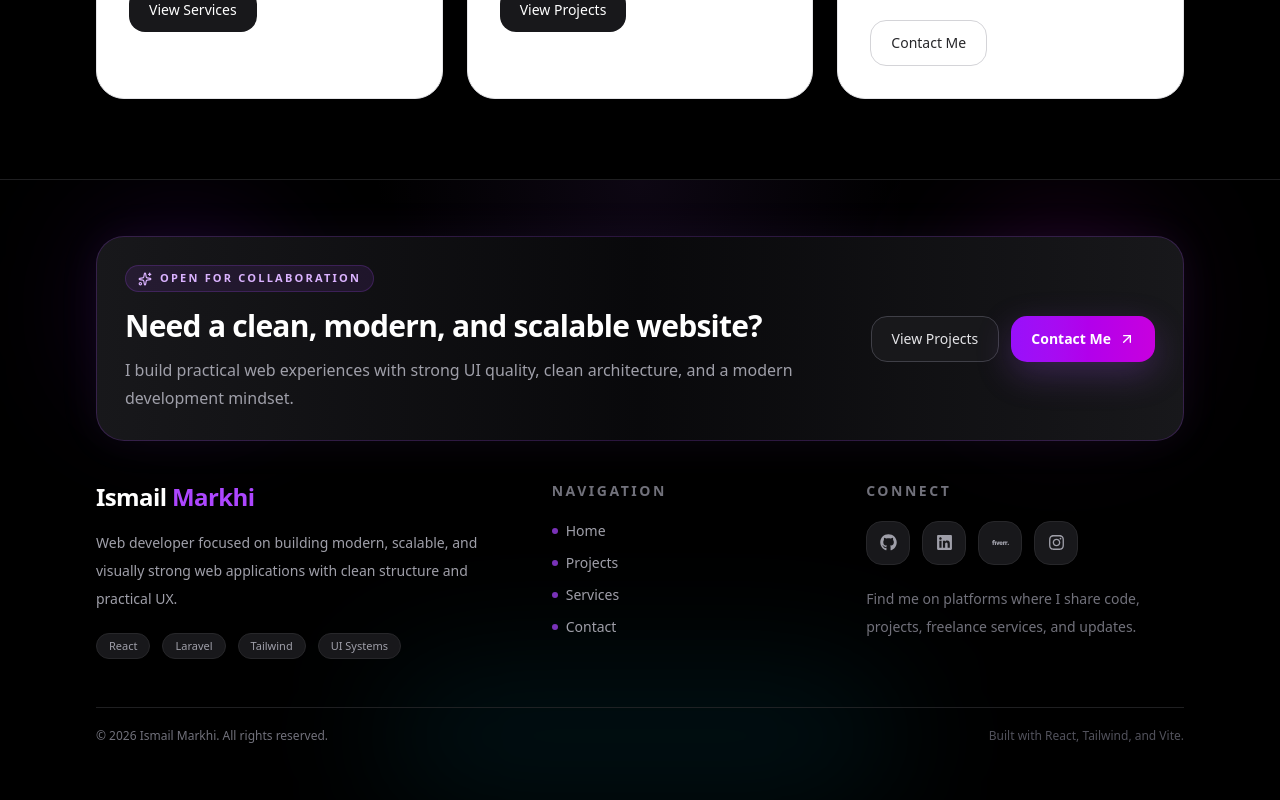
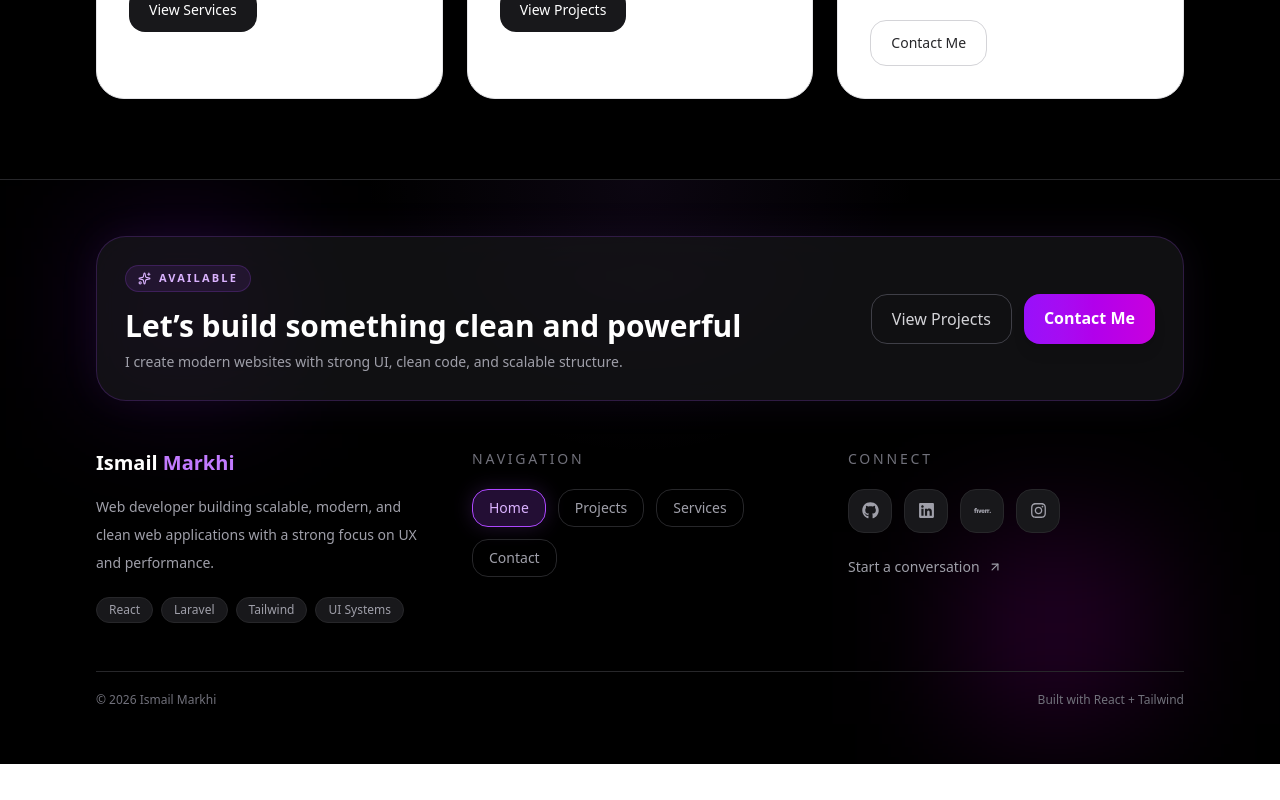
Before and after one commit to IsmailMarkhi/MyWorld, a React (Vite) app: page / in a window 1280 px wide. Shown: the part 3312-4112 px from the top of the page. After the commit the page ends 4076 px from the top, so only its background shows below. Built offline with nearby package versions, Linux system fonts and the light colour scheme.

Commit message:
index.html fixed

```diff
--- a/src/components/layout/Footer.jsx
+++ b/src/components/layout/Footer.jsx
@@ -1,33 +1,17 @@
-import { Link } from "react-router-dom";
+import { NavLink, Link } from "react-router-dom";
 import { FaGithub, FaLinkedin, FaInstagram } from "react-icons/fa";
 import { SiFiverr } from "react-icons/si";
 import { ArrowUpRight, Sparkles } from "lucide-react";
 
 const socialLinks = [
-  {
-    name: "GitHub",
-    href: "https://github.com/IsmailMarkhi",
-    icon: FaGithub,
-  },
-  {
-    name: "LinkedIn",
-    href: "https://www.linkedin.com/in/ismail-markhi-a67033317",
-    icon: FaLinkedin,
-  },
-  {
-    name: "Fiverr",
-    href: "https://www.fiverr.com/ismail1markhi",
-    icon: SiFiverr,
-  },
-  {
-    name: "Instagram",
-    href: "https://www.instagram.com/ismailmarkhi",
-    icon: FaInstagram,
-  },
+  { name: "GitHub", href: "https://github.com/IsmailMarkhi", icon: FaGithub },
+  { name: "LinkedIn", href: "https://www.linkedin.com/in/ismail-markhi-a67033317", icon: FaLinkedin },
+  { name: "Fiverr", href: "https://www.fiverr.com/ismail1markhi", icon: SiFiverr },
+  { name: "Instagram", href: "https://www.instagram.com/ismailmarkhi", icon: FaInstagram },
 ];
 
 const navLinks = [
-  { label: "Home", to: "/" },
+  { label: "Home", to: "/", end: true },
   { label: "Projects", to: "/projects" },
   { label: "Services", to: "/services" },
   { label: "Contact", to: "/contact" },
@@ -35,174 +19,146 @@ const navLinks = [
 
 export default function Footer() {
   return (
-    <footer className="relative overflow-hidden border-t border-zinc-800/80 bg-black">
-      {/* Neon atmosphere */}
+    <footer className="relative overflow-hidden border-t border-zinc-800 bg-black">
+
+      {/* Background glow */}
       <div className="pointer-events-none absolute inset-0">
-        <div className="absolute left-[8%] top-12 h-40 w-40 rounded-full bg-purple-700/20 blur-3xl" />
-        <div className="absolute right-[10%] top-10 h-44 w-44 rounded-full bg-fuchsia-700/20 blur-3xl" />
-        <div className="absolute bottom-0 left-1/2 h-32 w-[40%] -translate-x-1/2 rounded-full bg-cyan-500/10 blur-3xl" />
-        <div className="absolute inset-0 bg-[radial-gradient(circle_at_top,rgba(168,85,247,0.08),transparent_30%)]" />
+        <div className="absolute left-[8%] top-12 h-40 w-40 bg-purple-700/20 blur-3xl" />
+        <div className="absolute right-[10%] bottom-10 h-48 w-48 bg-fuchsia-700/20 blur-3xl" />
+        <div className="absolute inset-0 bg-[radial-gradient(circle_at_top,rgba(168,85,247,0.07),transparent_32%)]" />
       </div>
 
       <div className="relative mx-auto max-w-6xl px-5 py-14 sm:px-6 lg:px-8">
-        {/* Top CTA strip */}
-        <div
-          className="
-            mb-10 rounded-[28px] border border-purple-500/20
-            bg-gradient-to-r from-zinc-900 via-zinc-950 to-zinc-900
-            p-6 shadow-[0_0_40px_rgba(168,85,247,0.08)]
-            sm:p-7
-          "
-        >
-          <div className="flex flex-col gap-5 lg:flex-row lg:items-center lg:justify-between">
-            <div className="max-w-2xl">
+
+        {/* CTA STRIP */}
+        <div className="mb-12 rounded-[30px] border border-purple-500/20 bg-zinc-900/70 p-7 backdrop-blur-xl shadow-[0_0_40px_rgba(168,85,247,0.08)]">
+          <div className="flex flex-col gap-6 lg:flex-row lg:items-center lg:justify-between">
+
+            <div>
               <span className="inline-flex items-center gap-2 rounded-full border border-purple-500/20 bg-purple-500/10 px-3 py-1 text-[11px] font-semibold uppercase tracking-[0.2em] text-purple-300">
-                <Sparkles size={14} />
-                Open for collaboration
+                <Sparkles size={13} />
+                Available
               </span>
 
-              <h2 className="mt-4 text-2xl font-semibold tracking-tight text-white sm:text-3xl">
-                Need a clean, modern, and scalable website?
+              <h2 className="mt-4 text-2xl font-semibold text-white sm:text-3xl">
+                Let’s build something clean and powerful
               </h2>
 
-              <p className="mt-3 text-sm leading-7 text-zinc-400 sm:text-base">
-                I build practical web experiences with strong UI quality, clean
-                architecture, and a modern development mindset.
+              <p className="mt-2 text-sm text-zinc-400 max-w-xl">
+                I create modern websites with strong UI, clean code, and scalable structure.
               </p>
             </div>
 
-            <div className="flex flex-col gap-3 sm:flex-row">
+            <div className="flex gap-3 flex-col sm:flex-row">
               <Link
                 to="/projects"
-                className="
-                  inline-flex items-center justify-center gap-2 rounded-2xl
-                  border border-zinc-700 bg-zinc-900 px-5 py-3 text-sm font-medium
-                  text-zinc-200 transition-all duration-300
-                  hover:-translate-y-[1px] hover:border-purple-400 hover:text-white
-                  hover:shadow-[0_0_25px_rgba(168,85,247,0.18)]
-                "
+                className="px-5 py-3 rounded-2xl border border-zinc-700 text-zinc-300 hover:text-white hover:border-purple-400 transition"
               >
                 View Projects
               </Link>
 
               <Link
                 to="/contact"
-                className="
-                  inline-flex items-center justify-center gap-2 rounded-2xl
-                  bg-gradient-to-r from-purple-600 to-fuchsia-600
-                  px-5 py-3 text-sm font-semibold text-white
-                  shadow-[0_12px_35px_rgba(168,85,247,0.25)]
-                  transition-all duration-300
-                  hover:-translate-y-[1px]
-                  hover:shadow-[0_18px_45px_rgba(168,85,247,0.35)]
-                "
+                className="px-5 py-3 rounded-2xl bg-gradient-to-r from-purple-600 to-fuchsia-600 text-white font-semibold shadow-lg hover:shadow-[0_0_25px_rgba(168,85,247,0.4)] transition"
               >
                 Contact Me
-                <ArrowUpRight size={16} />
               </Link>
             </div>
+
           </div>
         </div>
 
-        {/* Main footer content */}
-        <div className="grid gap-10 md:grid-cols-[1.2fr_0.8fr_0.9fr] md:gap-8">
-          {/* Brand */}
-          <div className="max-w-md">
-            <h3 className="text-xl font-semibold tracking-tight text-white sm:text-2xl">
-              Ismail <span className="text-purple-500">Markhi</span>
+        {/* MAIN GRID */}
+        <div className="grid gap-10 md:grid-cols-3">
+
+          {/* BRAND */}
+          <div>
+            <h3 className="text-xl font-semibold text-white">
+              Ismail <span className="text-purple-400">Markhi</span>
             </h3>
 
-            <p className="mt-4 text-sm leading-7 text-zinc-400">
-              Web developer focused on building modern, scalable, and visually
-              strong web applications with clean structure and practical UX.
+            <p className="mt-4 text-sm text-zinc-400 leading-7">
+              Web developer building scalable, modern, and clean web applications with a strong focus on UX and performance.
+            </p>
+
+            <div className="mt-5 flex flex-wrap gap-2">
+              {["React", "Laravel", "Tailwind", "UI Systems"].map((tech) => (
+                <span key={tech} className="px-3 py-1 text-xs border border-zinc-800 bg-zinc-900 text-zinc-400 rounded-full">
+                  {tech}
+                </span>
+              ))}
+            </div>
+          </div>
+
+          {/* NAVIGATION */}
+          <div>
+            <p className="text-sm uppercase tracking-[0.2em] text-zinc-500">
+              Navigation
             </p>
 
             <div className="mt-5 flex flex-wrap gap-3">
-              <span className="rounded-full border border-zinc-800 bg-zinc-900 px-3 py-1 text-[11px] font-medium text-zinc-400">
-                React
-              </span>
-              <span className="rounded-full border border-zinc-800 bg-zinc-900 px-3 py-1 text-[11px] font-medium text-zinc-400">
-                Laravel
-              </span>
-              <span className="rounded-full border border-zinc-800 bg-zinc-900 px-3 py-1 text-[11px] font-medium text-zinc-400">
-                Tailwind
-              </span>
-              <span className="rounded-full border border-zinc-800 bg-zinc-900 px-3 py-1 text-[11px] font-medium text-zinc-400">
-                UI Systems
-              </span>
+              {navLinks.map((link) => (
+                <NavLink
+                  key={link.label}
+                  to={link.to}
+                  end={link.end}
+                  className={({ isActive }) =>
+                    `
+                      px-4 py-2 rounded-2xl border text-sm font-medium transition-all
+                      ${
+                        isActive
+                          ? "bg-purple-500/20 text-purple-300 border-purple-500 shadow-[0_0_20px_rgba(168,85,247,0.2)]"
+                          : "text-zinc-400 border-zinc-800 hover:text-white hover:border-purple-400"
+                      }
+                    `
+                  }
+                >
+                  {link.label}
+                </NavLink>
+              ))}
             </div>
           </div>
 
-          {/* Navigation */}
+          {/* SOCIAL */}
           <div>
-            <p className="text-sm font-semibold uppercase tracking-[0.18em] text-zinc-500">
-              Navigation
-            </p>
-
-            <nav
-              aria-label="Footer Navigation"
-              className="mt-5 flex flex-col gap-3"
-            >
-              {navLinks.map((link) => (
-                <Link
-                  key={link.label}
-                  to={link.to}
-                  className="
-                    group inline-flex w-fit items-center gap-2 text-sm font-medium
-                    text-zinc-400 transition-all duration-300 hover:text-white
-                  "
-                >
-                  <span className="h-1.5 w-1.5 rounded-full bg-purple-500/70 transition group-hover:scale-125" />
-                  {link.label}
-                </Link>
-              ))}
-            </nav>
-          </div>
-
-          {/* Social */}
-          <div>
-            <p className="text-sm font-semibold uppercase tracking-[0.18em] text-zinc-500">
+            <p className="text-sm uppercase tracking-[0.2em] text-zinc-500">
               Connect
             </p>
 
-            <div className="mt-5 flex flex-wrap items-center gap-3">
+            <div className="mt-5 flex gap-3 flex-wrap">
               {socialLinks.map(({ name, href, icon: Icon }) => (
                 <a
                   key={name}
                   href={href}
                   target="_blank"
                   rel="noopener noreferrer"
-                  aria-label={name}
                   className="
-                    group relative flex h-11 w-11 items-center justify-center
-                    rounded-2xl border border-zinc-800
-                    bg-zinc-900 text-zinc-400
-                    transition-all duration-300
-                    hover:-translate-y-[2px]
-                    hover:border-purple-500
-                    hover:text-white
-                    hover:shadow-[0_0_25px_rgba(168,85,247,0.22)]
+                    flex h-11 w-11 items-center justify-center
+                    rounded-2xl border border-zinc-800 bg-zinc-900 text-zinc-400
+                    transition hover:text-white hover:border-purple-500
+                    hover:shadow-[0_0_20px_rgba(168,85,247,0.25)]
                   "
                 >
                   <Icon size={17} />
-                  <span className="pointer-events-none absolute -bottom-8 left-1/2 -translate-x-1/2 whitespace-nowrap rounded-md bg-zinc-800 px-2 py-1 text-[10px] text-zinc-300 opacity-0 transition group-hover:opacity-100">
-                    {name}
-                  </span>
                 </a>
               ))}
             </div>
 
-            <p className="mt-5 text-sm leading-7 text-zinc-500">
-              Find me on platforms where I share code, projects, freelance
-              services, and updates.
-            </p>
+            <a
+              href="mailto:ismailmarkhi17@gmail.com"
+              className="mt-6 inline-flex items-center gap-2 text-sm text-zinc-400 hover:text-purple-400 transition"
+            >
+              Start a conversation
+              <ArrowUpRight size={14} />
+            </a>
           </div>
+
         </div>
 
-        {/* Bottom */}
-        <div className="mt-12 flex flex-col gap-3 border-t border-zinc-800/80 pt-5 text-xs text-zinc-500 md:flex-row md:items-center md:justify-between">
-          <p>© {new Date().getFullYear()} Ismail Markhi. All rights reserved.</p>
-          <p className="text-zinc-600">Built with React, Tailwind, and Vite.</p>
+        {/* BOTTOM */}
+        <div className="mt-12 border-t border-zinc-800 pt-5 flex flex-col md:flex-row justify-between text-xs text-zinc-500">
+          <p>© {new Date().getFullYear()} Ismail Markhi</p>
+          <p>Built with React + Tailwind</p>
         </div>
       </div>
     </footer>
```
